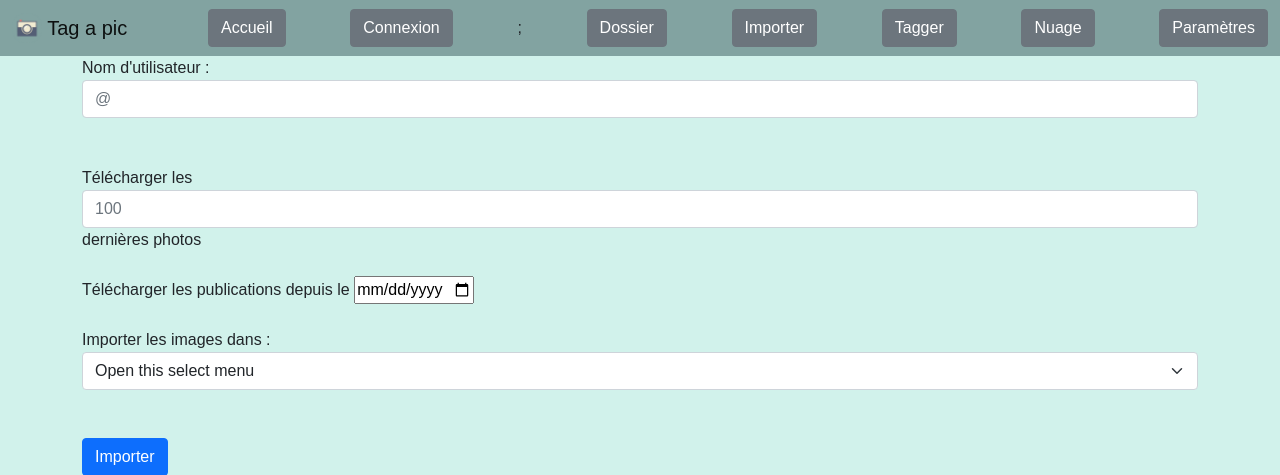
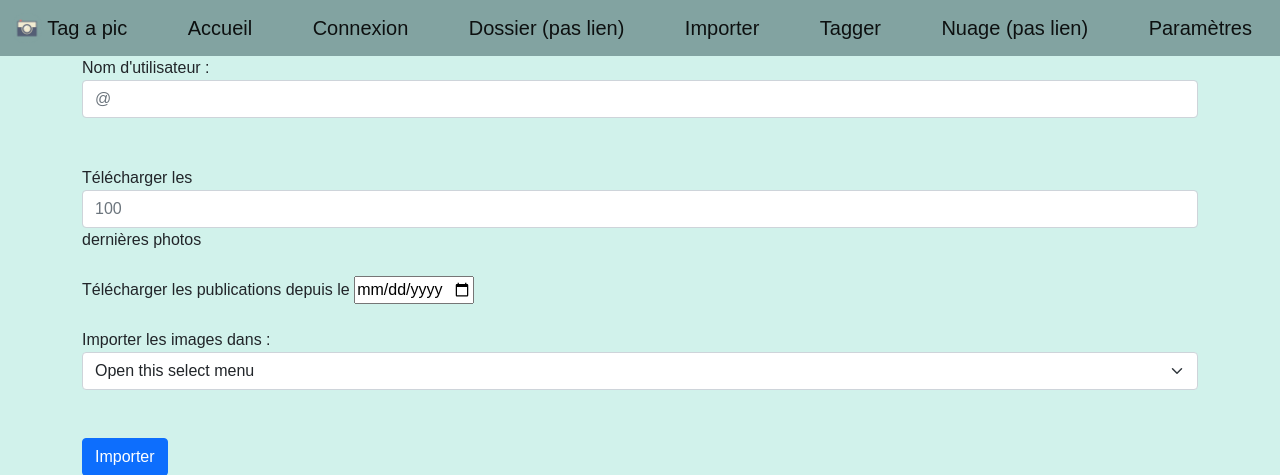
Before and after one commit to nicobibal/Tag_A_Pic, a Django app: page / in a window 1280 px wide. Shown: the top 475 px of the page. Run offline with Django 3.2, Linux system fonts and the light colour scheme; some web fonts are replaced.

Commit message:
HTML mis en Django

```diff
--- a/Tag_A_Pic/settings.py
+++ b/Tag_A_Pic/settings.py
@@ -81,7 +81,7 @@
         'ENGINE': 'django.db.backends.mysql',
         'NAME': 'tagapic',
         'USER': 'root',
-        'PASSWORD': 'test',
+        'PASSWORD': '',
         'HOST': 'localhost',
     }
 }
--- a/appli/urls.py
+++ b/appli/urls.py
@@ -5,4 +5,17 @@
     path('', views.index),
     path('go/', views.usernameForme, name='search'),
     path('afficher/', views.afficher),
+    path('accueil/', views.accueil),
+    path('connexion/', views.connexion),
+    path('ajouterUser/', views.ajouterUser),
+    path('choixParam/', views.choixParam),
+    path('erreur/', views.erreur),
+    path('gererUser/', views.gererUser),
+    path('importer/', views.importer),
+    path('modifUser/', views.modifUser),
+    path('nouveauProjet/', views.nouveauProjet),
+    path('nouvelUser/', views.nouvelUser),
+    path('supprimerUser/', views.supprimerUser),
+    path('tag/', views.tag),
+
 ]
--- a/appli/views.py
+++ b/appli/views.py
@@ -18,3 +18,39 @@
 def afficher(request):
     images = Image.objects.all()
     return render(request, 'Download/images.html', {'images': images} )
+
+def accueil(request):
+    return render(request, 'GestionDossier/accueil_vue.html')
+
+def connexion(request):
+    return render(request, 'GestionDossier/connexion_vue.html')
+
+def ajouterUser(request):
+    return render(request, 'GestionDossier/ajouter_utilisateurs_vue.html')
+
+def choixParam(request):
+    return render(request, 'GestionDossier/choix_parametres_vue.html')
+
+def erreur(request):
+    return render(request, 'GestionDossier/erreur.html')
+
+def gererUser(request):
+    return render(request, 'GestionDossier/gerer_utilisateurs_vue.html')
+
+def importer(request):
+    return render(request, 'GestionDossier/importer_vue.html')
+
+def modifUser(request):
+    return render(request, 'GestionDossier/modifier_utilisateurs_vue.html')
+
+def nouveauProjet(request):
+    return render(request, 'GestionDossier/nouveau_projet_vue.html')
+
+def nouvelUser(request):
+    return render(request, 'GestionDossier/nouvel_utilisateur/vue.html')
+
+def supprimerUser(request):
+    return render(request, 'GestionDossier/supprimer_utilisateurs_vue.html')
+
+def tag(request):
+    return render(request, 'GestionDossier/tagger_vue.html')
--- a/templates/base.html
+++ b/templates/base.html
@@ -11,48 +11,18 @@
 <body>
 <nav class="navbar navbar-light bg-light couleurperso">
         <div class="container-fluid">
-            <a class="navbar-brand" href="#">
+            <a class="navbar-brand" href="/accueil/">
                 <img src="{% static 'img/logo_seul.png' %}" id="logoseul" alt="" width="30" height="24" class="d-inline-block align-top"> Tag a pic
             </a>
 
-            <form action="#" method="POST" id="form1">
-                <input type="hidden" name="controleur" value="demarrage">
-                <input type="hidden" name="action" value="accueil">
-                <input type="submit" class="btn btn-secondary" value="Accueil">
-            </form>
-                <form action="#" method="POST">
-                        <input type="hidden" name="controleur" value="connexion">
-                        <input type="hidden" name="action" value="connexion">
-                        <input type="submit" class="btn btn-secondary" value="Connexion">
-                    </form>;
+            <a class="navbar-brand" href="/accueil/"> Accueil </a>
+            <a class="navbar-brand" href="/connexion/"> Connexion </a>
+            <a class="navbar-brand" href="/connexion/"> Dossier (pas lien) </a>
+            <a class="navbar-brand" href="/importer/"> Importer </a>
+            <a class="navbar-brand" href="/tag/"> Tagger </a>
+            <a class="navbar-brand" href="/connexion/"> Nuage (pas lien) </a>
+            <a class="navbar-brand" href="/choixParam/"> Paramètres </a>
 
-
-            <form action="#" method="POST">
-                <input type="hidden" name="controleur" value="demarrage">
-                <input type="hidden" name="action" value="connexion">
-                <input type="submit" class="btn btn-secondary" value="Dossier">
-            </form>
-
-            <form action="#" method="POST">
-                <input type="hidden" name="controleur" value="importer">
-                <input type="hidden" name="action" value="importer">
-                <input type="submit" class="btn btn-secondary" value="Importer">
-            </form>
-            <form action="#" method="POST">
-                <input type="hidden" name="controleur" value="tagger">
-                <input type="hidden" name="action" value="tagger">
-                <input type="submit" class="btn btn-secondary" value="Tagger">
-            </form>
-            <form action="#" method="POST">
-                <input type="hidden" name="controleur" value="demarrage">
-                <input type="hidden" name="action" value="connexion">
-                <input type="submit" class="btn btn-secondary" value="Nuage">
-            </form>
-            <form action="#" method="POST">
-                <input type="hidden" name="controleur" value="parametres">
-                <input type="hidden" name="action" value="choix">
-                <input type="submit" class="btn btn-secondary" value="Paramètres">
-            </form>
         </div>
     </nav>
 
```
